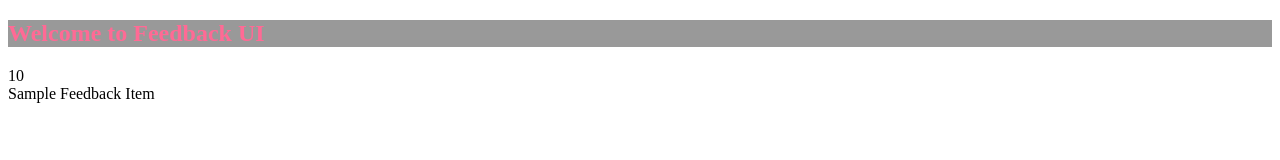
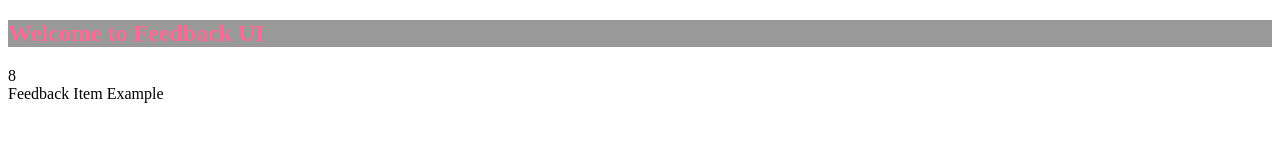
Before and after one commit to milan-vishnoi/Feedback-app, a React (Create React App) app: page / in a window 1280 px wide. Shown: the top 160 px of the page. Built offline with nearby package versions, Linux system fonts and the light colour scheme.

Commit message:
Added state to functional component
We can use useState from the react library. We can assign values by using destructuring also, the first will be the value while the second will be the function that will set that value. In this case it was rating, setRating and text, setText

```diff
--- a/src/components/FeedbackItem.jsx
+++ b/src/components/FeedbackItem.jsx
@@ -1,8 +1,12 @@
+import { useState } from "react";
+
 function FeedbackItem() {
+    const [rating, setRating] = useState(8);
+    const [text, setText] = useState("Feedback Item Example");
   return (
     <div className="card">
-        <div className="num-display">10</div>
-        <div className="text-display">Sample Feedback Item</div>
+        <div className="num-display">{rating}</div>
+        <div className="text-display">{text}</div>
     </div>
   )
 }
```
